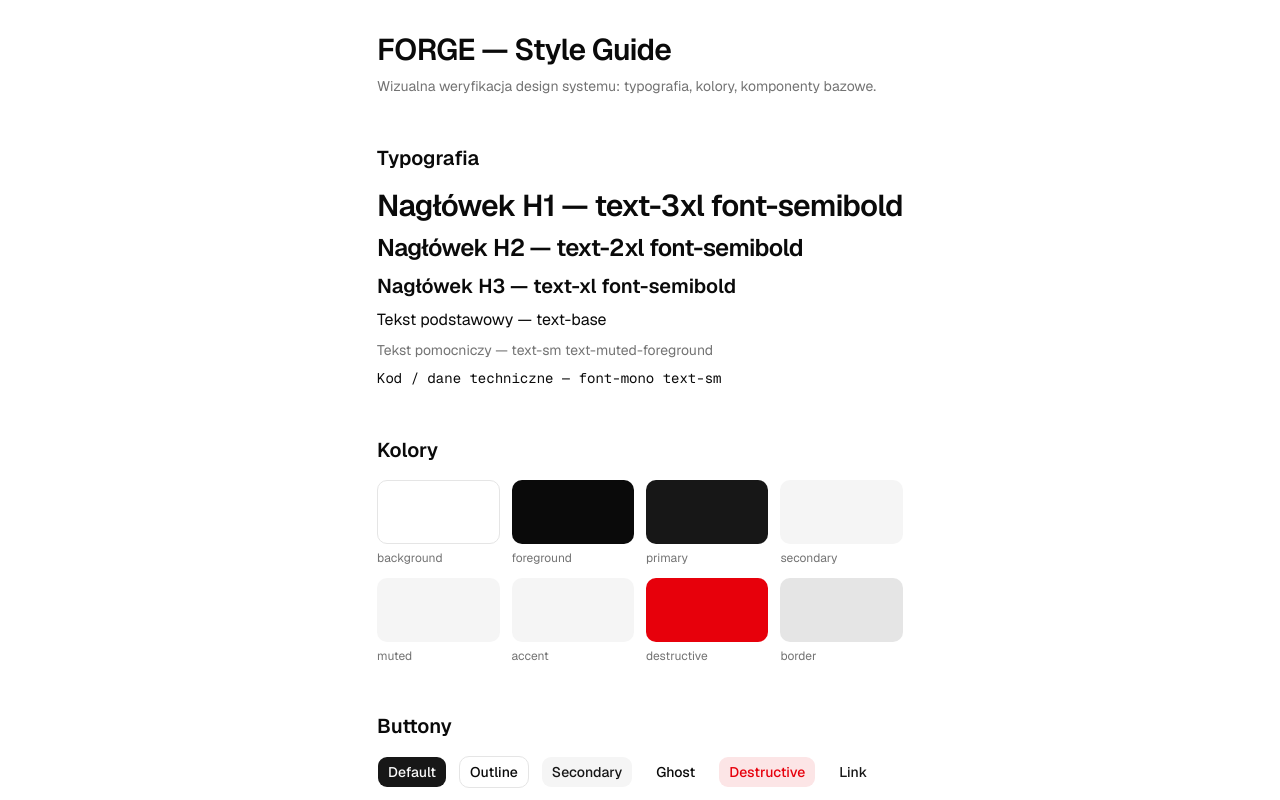
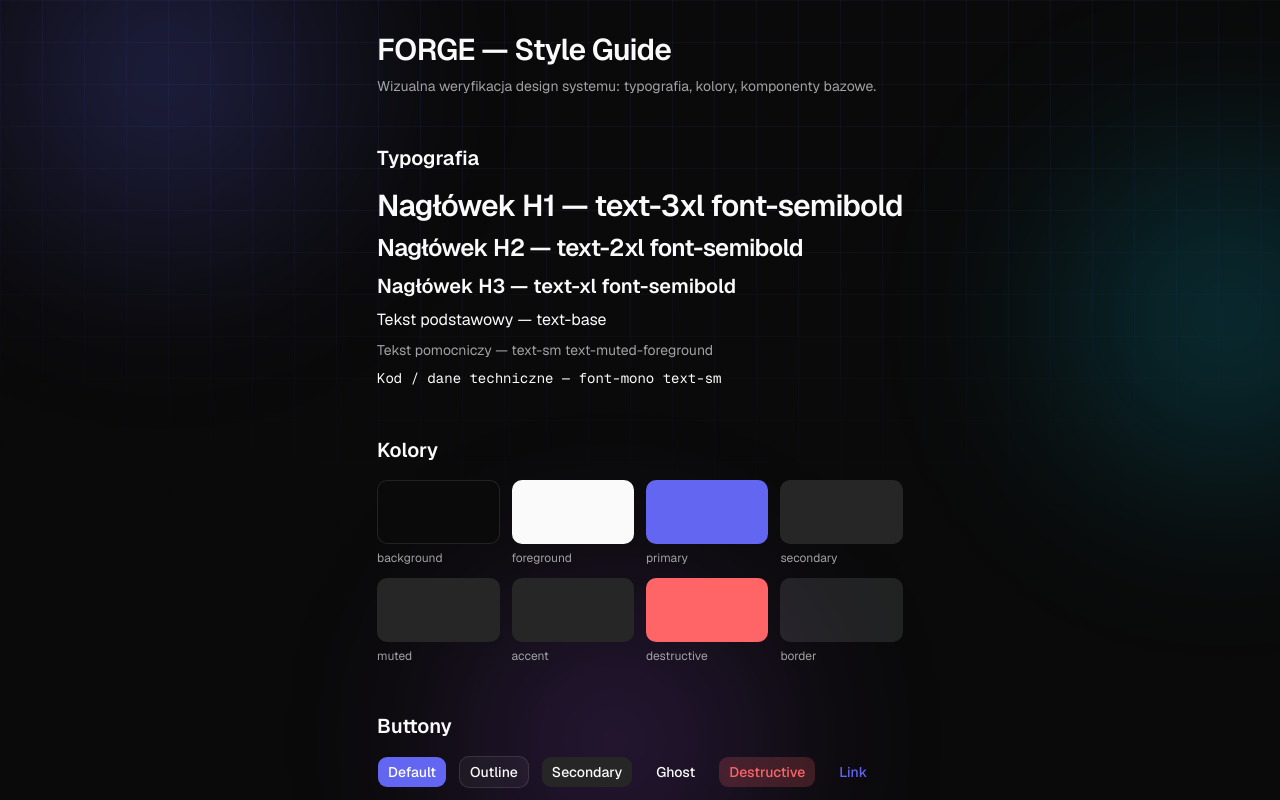
Before and after one commit to Giszta/Forge, a Next.js app: page /style-guide in a window 1280 px wide. Shown: the top 800 px of the page. Built offline with nearby package versions, Linux system fonts and the light colour scheme.

Commit message:
feat: apply dark-first design theme with animated background and glow accents

```diff
--- a/app/globals.css
+++ b/app/globals.css
@@ -90,8 +90,8 @@
   --card-foreground: oklch(0.985 0 0);
   --popover: oklch(0.205 0 0);
   --popover-foreground: oklch(0.985 0 0);
-  --primary: oklch(0.922 0 0);
-  --primary-foreground: oklch(0.205 0 0);
+--primary: #6366f1;
+--primary-foreground: #ffffff;
   --secondary: oklch(0.269 0 0);
   --secondary-foreground: oklch(0.985 0 0);
   --muted: oklch(0.269 0 0);
@@ -101,7 +101,7 @@
   --destructive: oklch(0.704 0.191 22.216);
   --border: oklch(1 0 0 / 10%);
   --input: oklch(1 0 0 / 15%);
-  --ring: oklch(0.556 0 0);
+--ring: #6366f1;
   --chart-1: oklch(0.87 0 0);
   --chart-2: oklch(0.556 0 0);
   --chart-3: oklch(0.439 0 0);
@@ -115,6 +115,17 @@
   --sidebar-accent-foreground: oklch(0.985 0 0);
   --sidebar-border: oklch(1 0 0 / 10%);
   --sidebar-ring: oklch(0.556 0 0);
+    --accent-glow-1: #6366f1;
+  --accent-glow-2: #06b6d4;
+  --accent-glow-3: #a855f7;
+  --glass-bg: rgb(255 255 255 / 0.03);
+  --glass-border: rgb(255 255 255 / 0.07);
+  --grid-line: rgb(99 102 241 / 0.07);
+}
+
+@keyframes drift {
+  from { transform: translate(0, 0) scale(1); }
+  to { transform: translate(40px, -30px) scale(1.08); }
 }
 
 @layer base {
--- a/app/layout.tsx
+++ b/app/layout.tsx
@@ -1,6 +1,7 @@
 import type { Metadata } from "next";
 import { Geist, Geist_Mono } from "next/font/google";
 import "./globals.css";
+import { BackgroundFx } from "@/components/layout/background-fx";
 
 const geistSans = Geist({
   variable: "--font-geist-sans",
@@ -21,9 +22,18 @@ export default function RootLayout({ children }: LayoutProps<"/">) {
   return (
     <html
       lang="en"
-      className={`${geistSans.variable} ${geistMono.variable} h-full antialiased`}
+      className={`${geistSans.variable} ${geistMono.variable} dark h-full antialiased`}
     >
-      <body className="min-h-full flex flex-col">{children}</body>
+      <body className="min-h-full flex flex-col">
+  <a
+    href="#main-content"
+    className="sr-only focus:not-sr-only focus:absolute focus:left-4 focus:top-4 focus:z-[100] focus:rounded-lg focus:bg-primary focus:px-4 focus:py-2 focus:text-sm focus:font-medium focus:text-primary-foreground focus:shadow-lg"
+  >
+    Przejdź do treści głównej
+  </a>
+  <BackgroundFx />
+  {children}
+</body>
     </html>
   );
 }
--- /dev/null
+++ b/components/layout/background-fx.tsx
@@ -0,0 +1,30 @@
+export function BackgroundFx() {
+  return (
+    <div aria-hidden="true" className="pointer-events-none fixed inset-0 -z-10 overflow-hidden">
+      <div
+        className="absolute inset-0"
+        style={{
+          backgroundImage:
+            "linear-gradient(var(--grid-line) 1px, transparent 1px), linear-gradient(90deg, var(--grid-line) 1px, transparent 1px)",
+          backgroundSize: "42px 42px",
+          maskImage:
+            "radial-gradient(ellipse 90% 70% at 50% 0%, #000 40%, transparent 100%)",
+          WebkitMaskImage:
+            "radial-gradient(ellipse 90% 70% at 50% 0%, #000 40%, transparent 100%)",
+        }}
+      />
+      <div
+        className="absolute -left-20 -top-40 h-[480px] w-[480px] animate-[drift_22s_ease-in-out_infinite_alternate] rounded-full opacity-35 blur-[90px] motion-reduce:animate-none"
+        style={{ background: "radial-gradient(circle, var(--accent-glow-1), transparent 70%)" }}
+      />
+      <div
+        className="absolute -right-32 top-32 h-[420px] w-[420px] animate-[drift_22s_ease-in-out_infinite_alternate] rounded-full opacity-35 blur-[90px] [animation-delay:-8s] motion-reduce:animate-none"
+        style={{ background: "radial-gradient(circle, var(--accent-glow-2), transparent 70%)" }}
+      />
+      <div
+        className="absolute bottom-[-160px] left-[30%] h-[380px] w-[380px] animate-[drift_22s_ease-in-out_infinite_alternate] rounded-full opacity-35 blur-[90px] [animation-delay:-14s] motion-reduce:animate-none"
+        style={{ background: "radial-gradient(circle, var(--accent-glow-3), transparent 70%)" }}
+      />
+    </div>
+  );
+}
```
